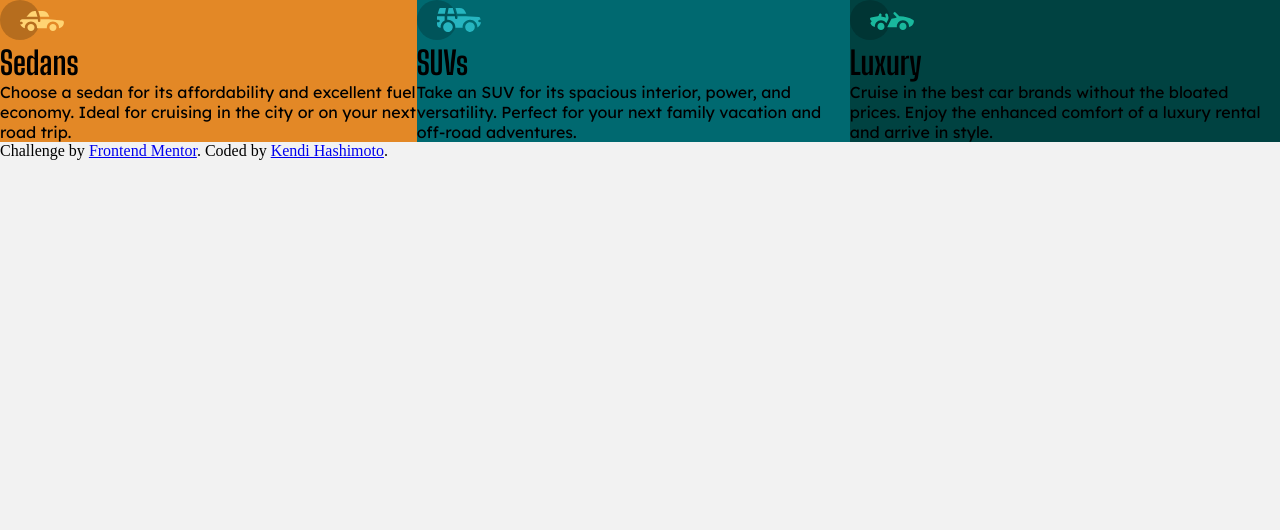
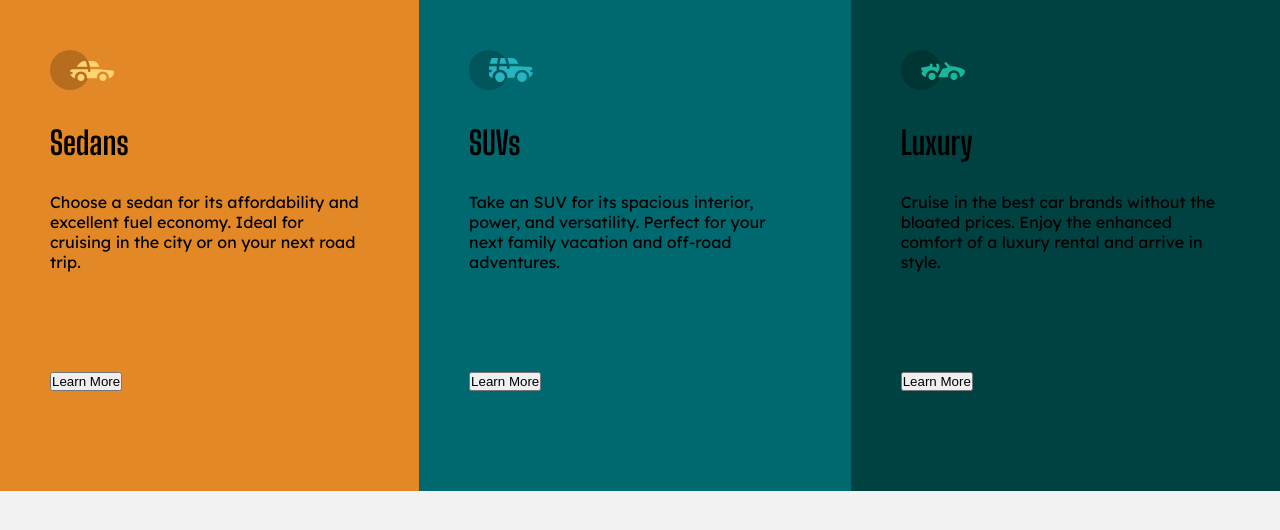
Before and after one commit to Hashimoto1312/Front-End-Challenges, a plain HTML site: page 3-column-preview-card-component-main/index.html in a window 1280 px wide. Drawn offline with Linux system fonts and the light colour scheme.

Commit message:
Alinhando
Falta centralizar

```diff
--- a/3-column-preview-card-component-main/index.html
+++ b/3-column-preview-card-component-main/index.html
@@ -8,6 +8,7 @@
   <link rel="stylesheet" href="style.css">
 </head>
 <body>
+
   <main id="container">
 
     <div id="sedans">
@@ -17,6 +18,9 @@
         Choose a sedan for its affordability and excellent fuel economy. Ideal for cruising in the city
         or on your next road trip.
       </p>
+    <nav>
+      <input type="button" value="Learn More">
+    </nav>
     </div>
 
     <div id="suvs">
@@ -26,6 +30,10 @@
         Take an SUV for its spacious interior, power, and versatility. Perfect for your next family vacation
         and off-road adventures.
       </p>
+
+    <nav>
+      <input type="button" value="Learn More">
+    </nav>
     </div>
 
     <div id="luxury">
@@ -35,15 +43,13 @@
         Cruise in the best car brands without the bloated prices. Enjoy the enhanced comfort of a luxury
         rental and arrive in style.
       </p>
+
+    <nav>
+      <input type="button" value="Learn More">
+    </nav>
     </div>
+
   </main>
-
-  <footer>
-    <div class="attribution">
-      Challenge by <a href="https://www.frontendmentor.io?ref=challenge" target="_blank">Frontend Mentor</a>.
-      Coded by <a href="#">Kendi Hashimoto</a>.
-    </div>
-  </footer>
 
 </body>
 </html>
--- a/3-column-preview-card-component-main/style.css
+++ b/3-column-preview-card-component-main/style.css
@@ -14,7 +14,6 @@
 * {
     padding: 0;
     margin: 0;
-    box-sizing: 0;
 }
 
 body {
@@ -22,45 +21,38 @@ body {
 }
 
 h1 {
+    margin-top: 30px;
     font-family: Big Shoulders Display, sans-serif;
 }
 
 p {
+    margin-top: 30px;
     font-family: Lexend Deca, sans-serif;
 }
 
 #container {
     display: flex;
-    width: 100%;
-    height: 100%;
-    justify-content: center;
+    flex-direction: row;
     align-items: center;
 }
 
 #sedans {
     background-color: var(--bright-orange);
-}
-
-.sedanimg {
-
+    padding: 50px 50px 100px 50px;
 }
 
 #suvs {
     background-color: var(--dark-cyan);
+    padding: 50px 50px 100px 50px;
 }
 
-.suvsimg {
-
-}
 
 #luxury {
     background-color: var(--very-dark-cyan);
+    padding: 50px 50px 100px 50px;
 }
 
-.luxuryimg {
-
+input {
+    text-align: none;
+    margin-top: 100px;
 }
-
-.attribution {
-
-}
```
